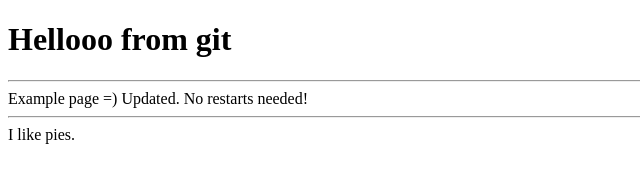
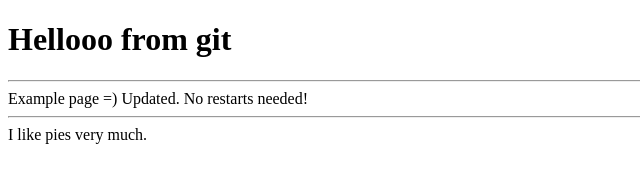
Before and after one commit to BarDweller/WebHookTest, a plain HTML site: page MyWebProject/WebContent/index.html in a window 1280 px wide. Shown: the full height of the page, 0-640 px from the left. Drawn offline with Linux system fonts and the light colour scheme.

Commit message:
update pie message

```diff
--- a/MyWebProject/WebContent/index.html
+++ b/MyWebProject/WebContent/index.html
@@ -10,6 +10,6 @@
   Example page =) Updated.
   No restarts needed!
   <hr>
-  I like pies.
+  I like pies very much.
 </body>
 </html>
```
